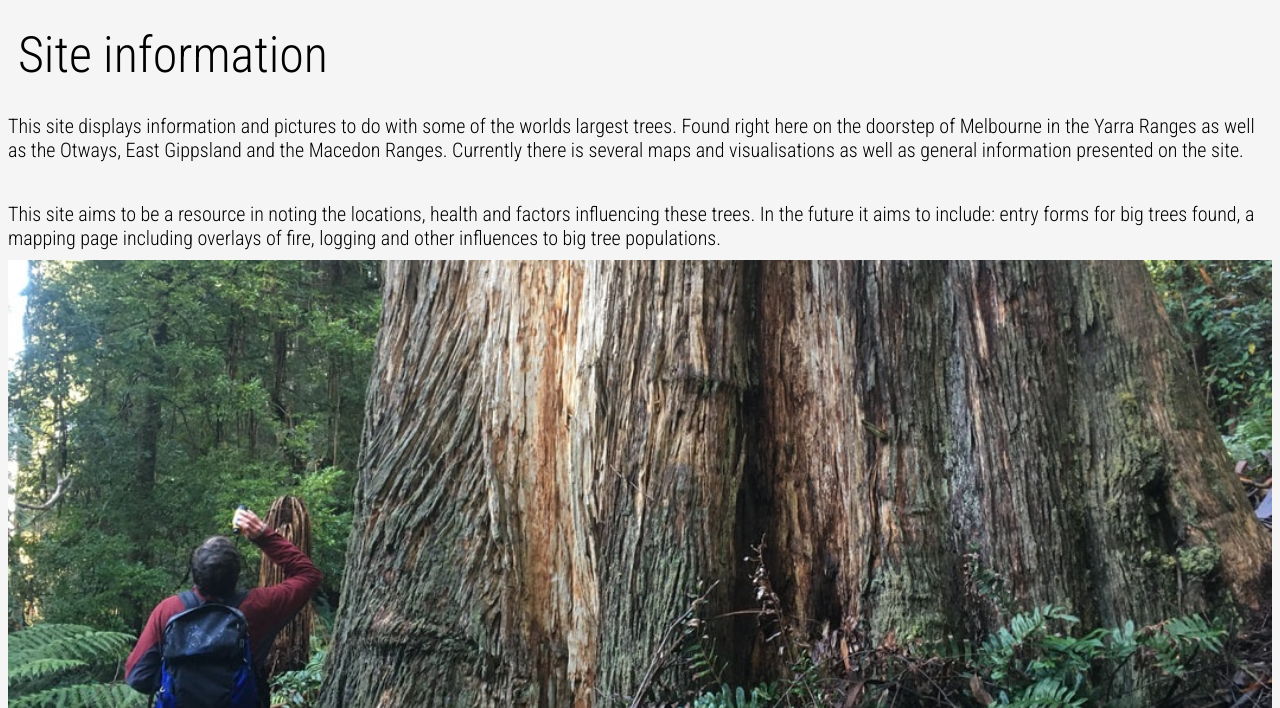
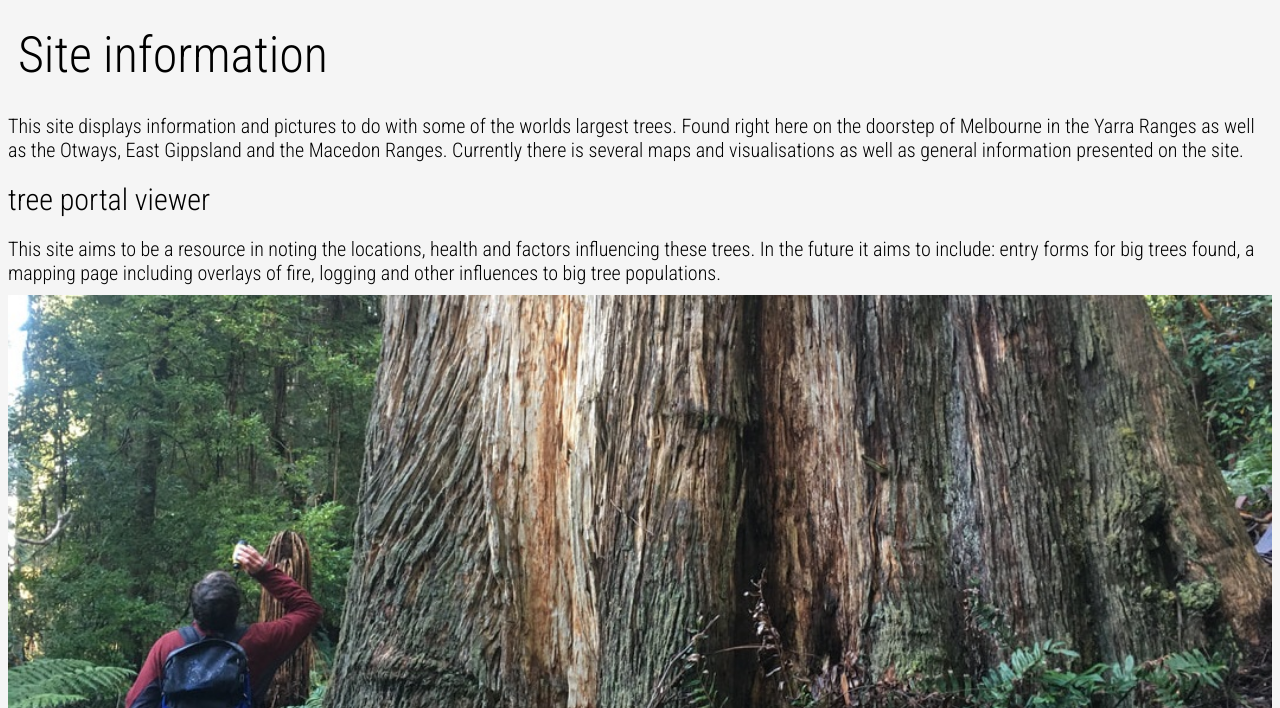
Before and after one commit to janCorigliano/janCorigliano.github.io, a plain HTML site: page index.html in a window 1280 px wide. Shown: the part 92-800 px from the top of the page. Drawn offline with Linux system fonts and the light colour scheme.

Commit message:
added potree viewer portal to index.html file
Placed in the first paragraph

```diff
--- a/index.html
+++ b/index.html
@@ -150,6 +150,7 @@
           <p> This site displays information and pictures to do with some of the worlds largest trees. Found right here on the doorstep of Melbourne in the Yarra Ranges as well as the Otways, East Gippsland and the Macedon Ranges.
             Currently there is several maps and visualisations as well as general information presented on the site.
           </p>
+           <a href="portal.html" >tree portal viewer</a>
           <p> This site aims to be a resource in noting the locations, health and factors influencing these trees. In the future it aims to include: entry forms for big trees found, a mapping page including overlays of fire, logging and other influences to big tree populations. </p>
           <br>
       </section>
```
